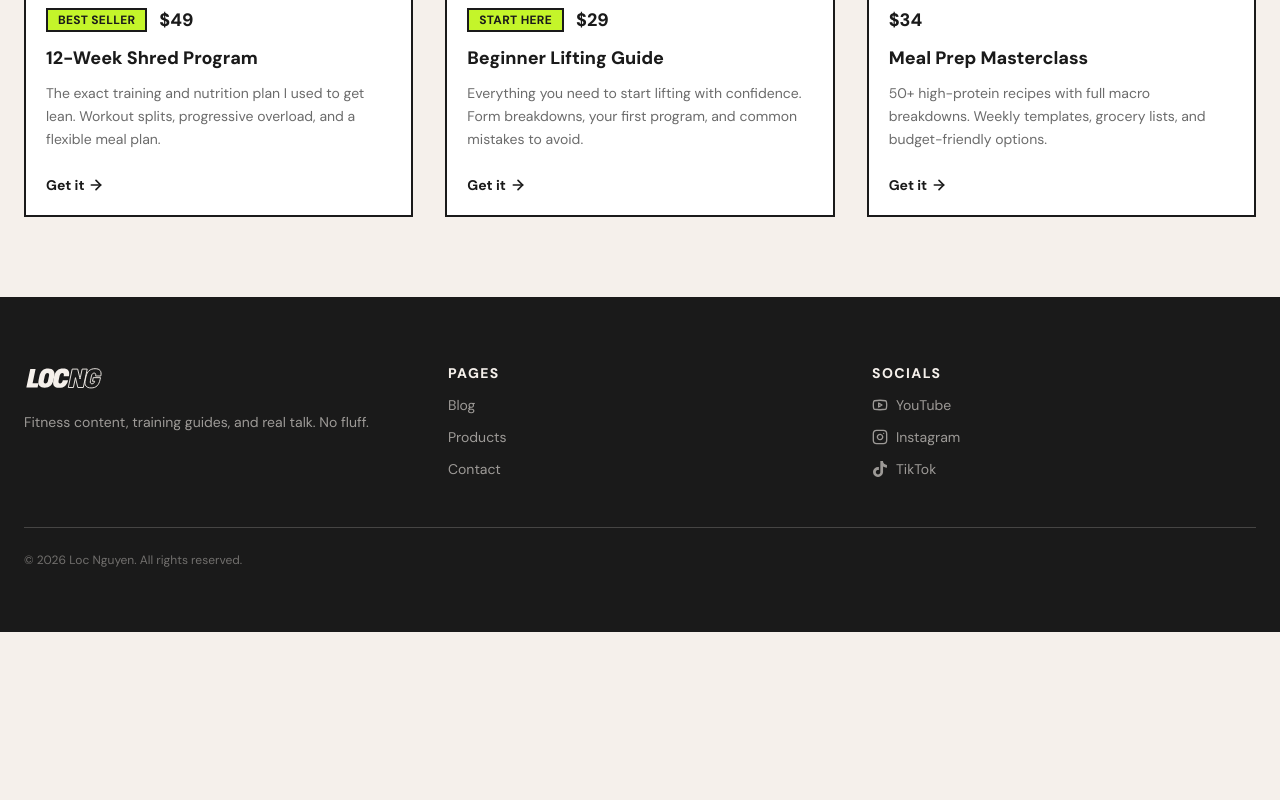
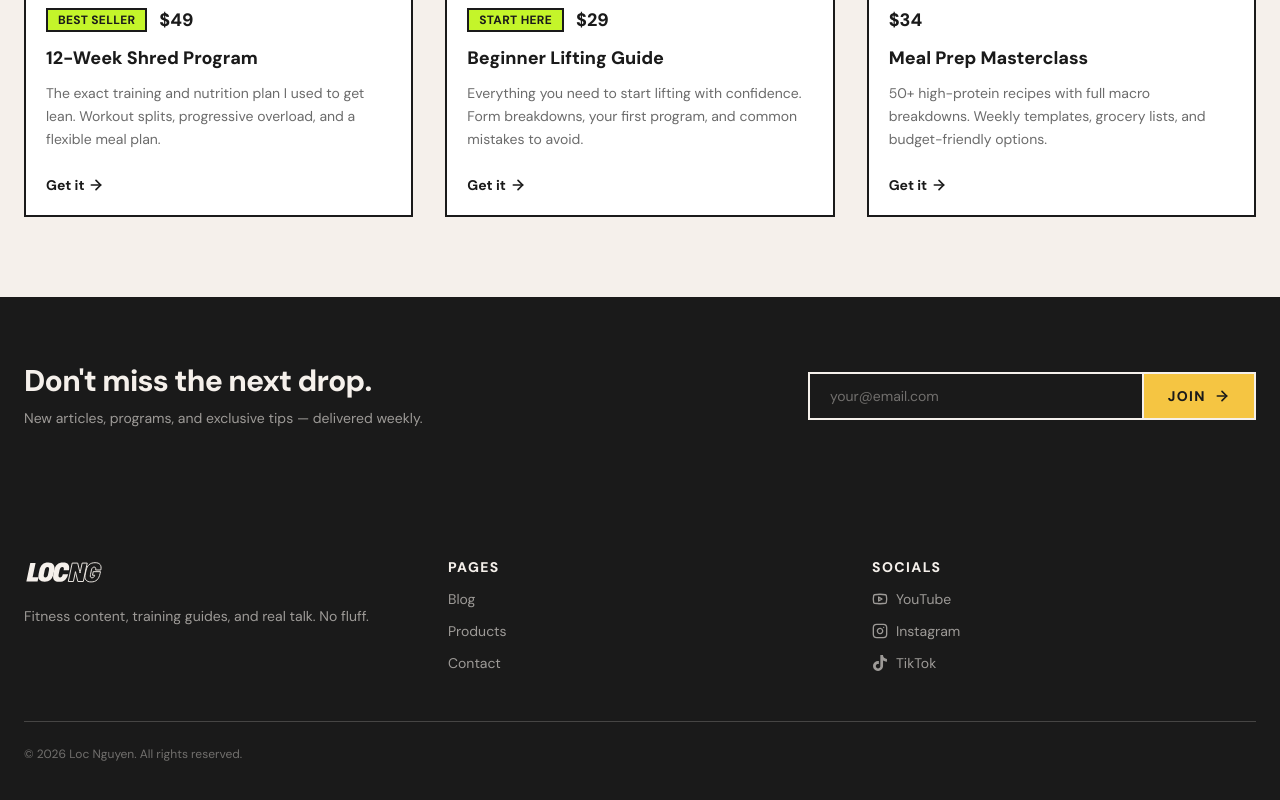
Before and after one commit to LaupWing/repurposa-blog-design, a Next.js app: page / in a window 1280 px wide. Shown: the part 2900-3700 px from the top of the page. Before the commit the page ends 3532 px from the top, so only its background shows below. Built offline with nearby package versions, Linux system fonts and the light colour scheme.

Commit message:
Add dark newsletter banner variant below featured products

```diff
--- a/app/page.tsx
+++ b/app/page.tsx
@@ -4,6 +4,7 @@ import { HeroSection } from "@/components/hero-section"
 import { BlogSection } from "@/components/blog-section"
 import { FeaturedProducts } from "@/components/featured-products"
 import { NewsletterSection } from "@/components/newsletter-section"
+import { NewsletterBanner } from "@/components/newsletter-banner"
 import { Footer } from "@/components/footer"
 
 export default function Home() {
@@ -15,6 +16,7 @@ export default function Home() {
       <NewsletterSection />
       <BlogSection />
       <FeaturedProducts />
+      <NewsletterBanner />
       <Footer />
     </main>
   )
--- /dev/null
+++ b/components/newsletter-banner.tsx
@@ -0,0 +1,37 @@
+"use client"
+
+import { ArrowRight } from "lucide-react"
+
+export function NewsletterBanner() {
+  return (
+    <section className="w-full bg-foreground">
+      <div className="mx-auto max-w-7xl px-6 py-14 md:py-16">
+        <div className="flex flex-col items-center gap-8 md:flex-row md:justify-between">
+          <div className="max-w-lg">
+            <h2 className="text-2xl font-extrabold tracking-tight text-background md:text-3xl">
+              Don&apos;t miss the next drop.
+            </h2>
+            <p className="mt-2 text-sm leading-relaxed text-background/60">
+              New articles, programs, and exclusive tips — delivered weekly.
+            </p>
+          </div>
+
+          <form className="flex w-full max-w-md flex-col gap-3 sm:flex-row sm:gap-0">
+            <input
+              type="email"
+              placeholder="your@email.com"
+              className="flex-1 border-2 border-background bg-transparent px-5 py-3 text-sm text-background placeholder:text-background/40 focus:outline-none focus:ring-2 focus:ring-background"
+            />
+            <button
+              type="submit"
+              className="btn-gradient-text inline-flex items-center justify-center gap-2 border-2 border-background bg-primary px-6 py-3 text-sm font-extrabold uppercase tracking-widest text-primary-foreground transition-all hover:opacity-90 sm:border-l-0"
+            >
+              <span>Join</span>
+              <ArrowRight className="h-4 w-4" strokeWidth={2.5} />
+            </button>
+          </form>
+        </div>
+      </div>
+    </section>
+  )
+}
```
